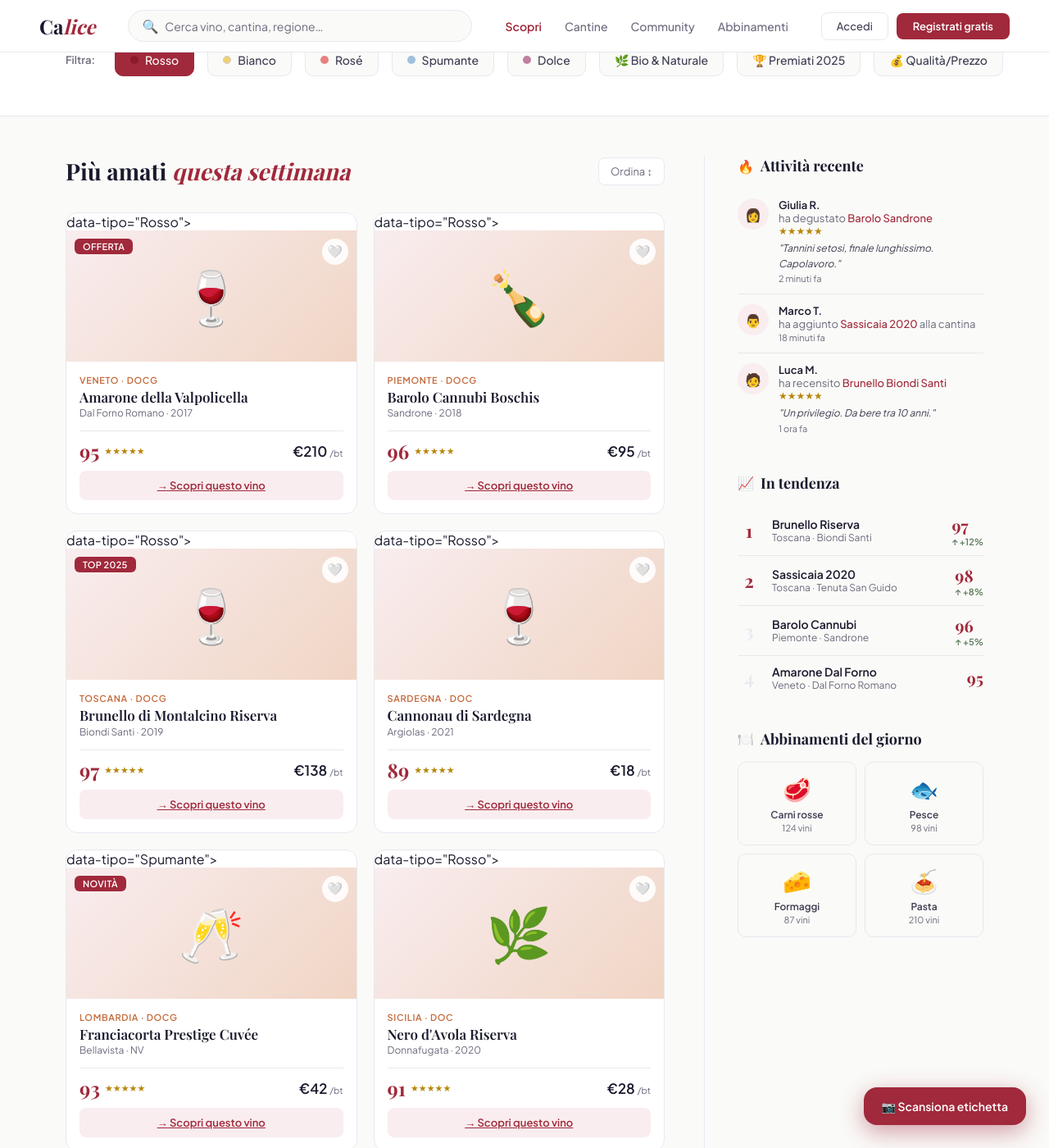
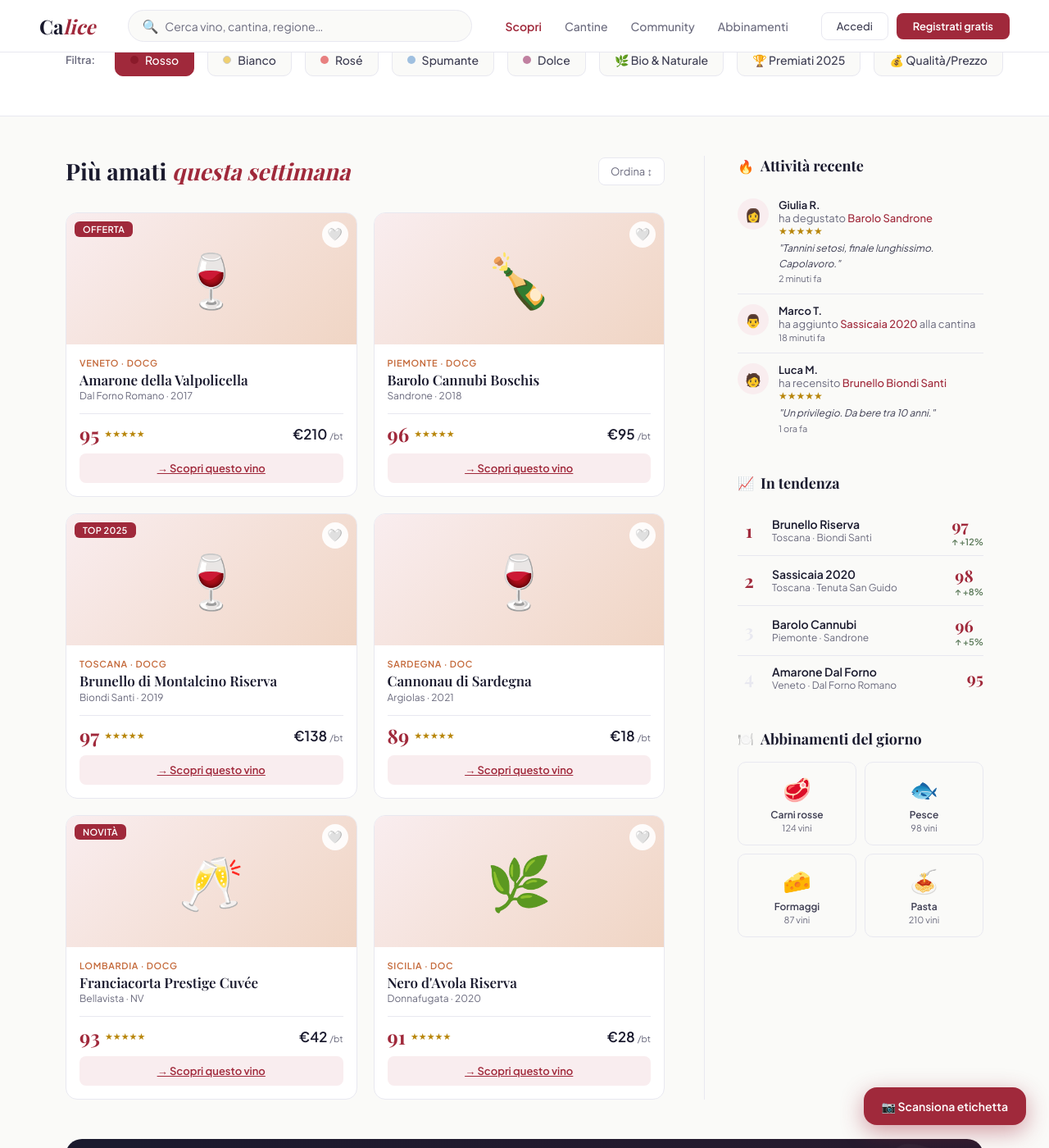
Before and after one commit to Barcolana/Calice, a Jekyll site: the page built from index.html, in a window 1280 px wide and 1400 px high, scrolled down 732 px. Shown: the whole window at 82% size. Built offline with Jekyll 4.4.1, drawn with Linux system fonts in a browser that asks for light colours; some web fonts are replaced.

Commit message:
Fix data-tipo wine card

```diff
--- a/index.html
+++ b/index.html
@@ -1475,7 +1475,7 @@
             <div class="feed-grid">
 
                 {% for vino in site.vini %}
-                <div class="wine-card"> data-tipo="{{ vino.tipo }}">
+                <div class="wine-card" data-tipo="{{ vino.tipo }}">
                     <div class="wc-img">{{ vino.emoji }}
                         {% if vino.badge != "" %}
                         <span class="wc-badge badge-top">{{ vino.badge }}</span>
```
